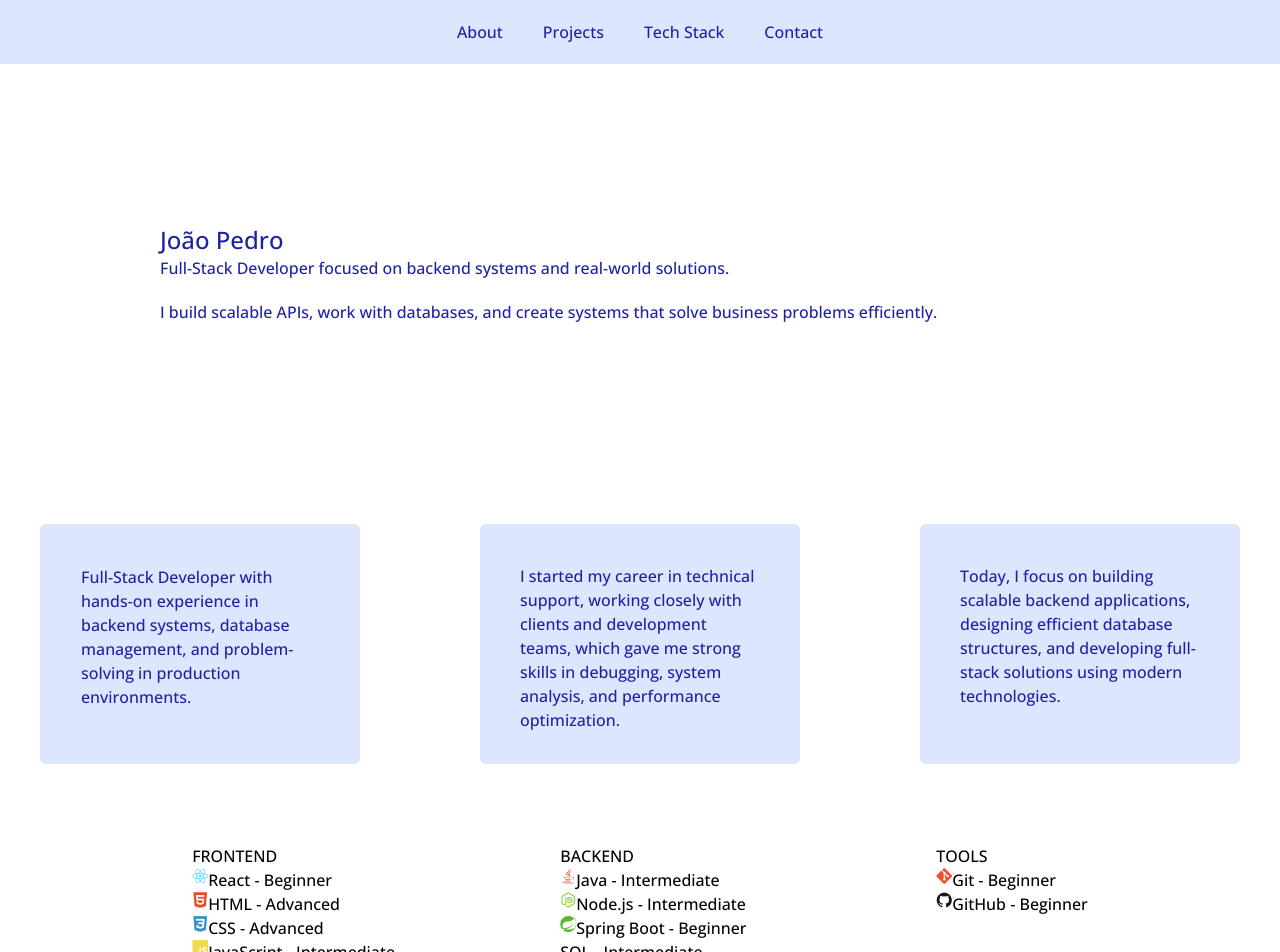
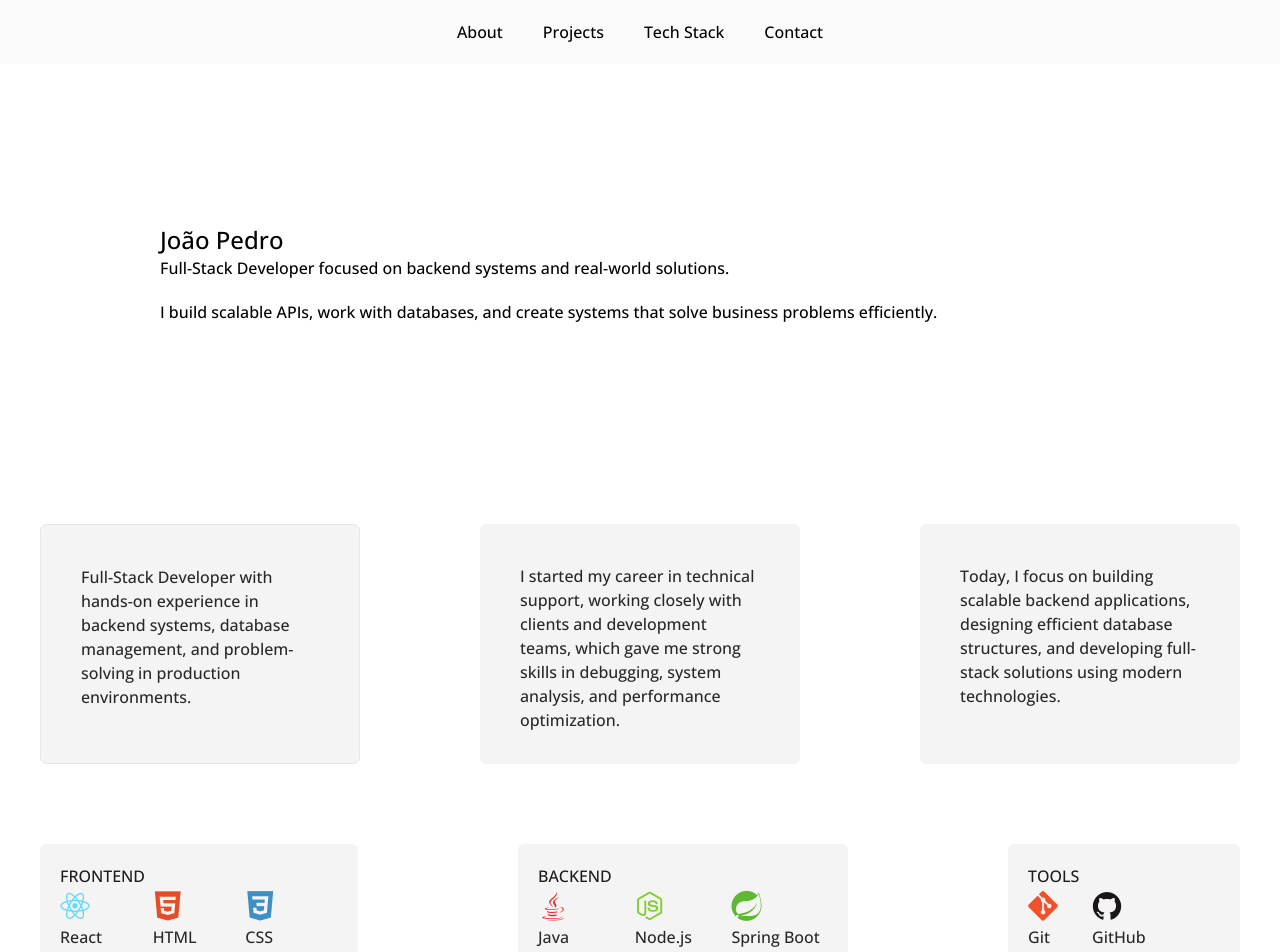
Before and after one commit to JP-Soares/new-portifolio, a React (Create React App) app: page / in a window 1280 px wide. Shown: the top 952 px of the page. Built offline with nearby package versions, Linux system fonts and the light colour scheme; some icons are missing; a web font is replaced by a local one.

Commit message:
adjusting tech stack

```diff
--- a/src/components/menu.tsx
+++ b/src/components/menu.tsx
@@ -1,7 +1,7 @@
 export default function MenuBar(){
     return(
-        <nav className="flex justify-center items-center h-16 bg-jacksons-purple-100">
-            <ul className="flex space-x-10 text-jacksons-purple-800">
+        <nav className="flex justify-center items-center h-16 bg-woodsmoke-50">
+            <ul className="flex space-x-10 text-jacksons-woodsmoke-800">
                 <li><a href="#">About</a></li>
                 <li><a href="#">Projects</a></li>
                 <li><a href="#">Tech Stack</a></li>
--- a/src/index.css
+++ b/src/index.css
@@ -3,17 +3,17 @@
 @tailwind utilities;
 
 :root {
-  --color-jacksons-purple-50: #ecf2ff;
-  --color-jacksons-purple-100: #dce7ff;
-  --color-jacksons-purple-200: #bfd2ff;
-  --color-jacksons-purple-300: #99b5ff;
-  --color-jacksons-purple-400: #708bff;
-  --color-jacksons-purple-500: #4f64ff;
-  --color-jacksons-purple-600: #2f37fc;
-  --color-jacksons-purple-700: #2327df;
-  --color-jacksons-purple-800: #1d22a5;
-  --color-jacksons-purple-900: #22298d;
-  --color-jacksons-purple-950: #141652;
+  --color-woodsmoke-50: #fafafa;
+  --color-woodsmoke-100: #f4f4f5;
+  --color-woodsmoke-200: #e5e5e6;
+  --color-woodsmoke-300: #d5d5d7;
+  --color-woodsmoke-400: #a3a3a8;
+  --color-woodsmoke-500: #737378;
+  --color-woodsmoke-600: #545459;
+  --color-woodsmoke-700: #404045;
+  --color-woodsmoke-800: #282829;
+  --color-woodsmoke-900: #1b1b1d;
+  --color-woodsmoke-950: #09090b;
 }
 
 
--- a/src/sections/about.tsx
+++ b/src/sections/about.tsx
@@ -1,15 +1,15 @@
 export default function About(){
     return(
         <div>
-            <div className="flex justify-between p-10 text-jacksons-purple-800">
-                <div className="p-10 bg-jacksons-purple-100 w-80 h-60 border rounded-md">
+            <div className="flex justify-between p-10 text-woodsmoke-800">
+                <div className="p-10 bg-woodsmoke-100 w-80 h-60 border rounded-md">
                     <p>
                         Full-Stack Developer with hands-on experience in backend systems, database management,
                         and problem-solving in production environments.
                     </p>
                 </div>
 
-                <div className="p-10 bg-jacksons-purple-100 w-80 h-60 rounded-md">
+                <div className="p-10 bg-woodsmoke-100 w-80 h-60 rounded-md">
                     <p>
                         I started my career in technical support, working closely with clients and development
                         teams, which gave me strong skills in debugging, system analysis,
@@ -17,7 +17,7 @@ export default function About(){
                     </p>
                 </div>
 
-                <div className="p-10 bg-jacksons-purple-100 w-80 h-60 rounded-md">
+                <div className="p-10 bg-woodsmoke-100 w-80 h-60 rounded-md">
                     <p>
                         Today, I focus on building scalable backend applications, designing efficient
                         database structures, and developing full-stack solutions using modern technologies.
--- a/src/sections/techstack.tsx
+++ b/src/sections/techstack.tsx
@@ -19,16 +19,18 @@ export default function TechStack(){
         <div className="flex justify-center">
             <div className="flex p-10 gap-40">
                 {Object.entries(data).map(([category,skills]) =>
-                    <div key={category}>
-                        <h2>{category.toUpperCase()}</h2>
-                        {skills.map(skill=>(
-                            <>
-                                <div className="flex">
-                                    <i className={skill.icon}></i>
-                                    <p>{skill.name} - {skill.level}</p>
-                                </div>
-                            </>
-                        ))}
+                    <div key={category} className="w-2xl h-dvw bg-woodsmoke-100 p-5 rounded-md">
+                        <h2 className="text-woodsmoke-900">{category.toUpperCase()}</h2>
+                        <div className="grid grid-cols-3">
+                            {skills.map(skill=>(
+                                <>
+                                    <div className="text-woodsmoke-800 items-center">
+                                        <i className={`${skill.icon} text-3xl`}></i>
+                                        <p>{skill.name} <span className="text-woodsmoke-700">{skill.level}</span></p>
+                                    </div>
+                                </>
+                            ))}
+                        </div>
                     </div>
                 )}
             </div>
--- a/tailwind.config.js
+++ b/tailwind.config.js
@@ -3,18 +3,18 @@ module.exports = {
   theme: {
     extend: {
       colors: {
-        'jacksons-purple': {
-          50: 'var(--color-jacksons-purple-50)',
-          100: 'var(--color-jacksons-purple-100)',
-          200: 'var(--color-jacksons-purple-200)',
-          300: 'var(--color-jacksons-purple-300)',
-          400: 'var(--color-jacksons-purple-400)',
-          500: 'var(--color-jacksons-purple-500)',
-          600: 'var(--color-jacksons-purple-600)',
-          700: 'var(--color-jacksons-purple-700)',
-          800: 'var(--color-jacksons-purple-800)',
-          900: 'var(--color-jacksons-purple-900)',
-          950: 'var(--color-jacksons-purple-950)',
+        'woodsmoke': {
+          50: 'var(--color-woodsmoke-50)',
+          100: 'var(--color-woodsmoke-100)',
+          200: 'var(--color-woodsmoke-200)',
+          300: 'var(--color-woodsmoke-300)',
+          400: 'var(--color-woodsmoke-400)',
+          500: 'var(--color-woodsmoke-500)',
+          600: 'var(--color-woodsmoke-600)',
+          700: 'var(--color-woodsmoke-700)',
+          800: 'var(--color-woodsmoke-800)',
+          900: 'var(--color-woodsmoke-900)',
+          950: 'var(--color-woodsmoke-950)',
         },
       },
     },
```
